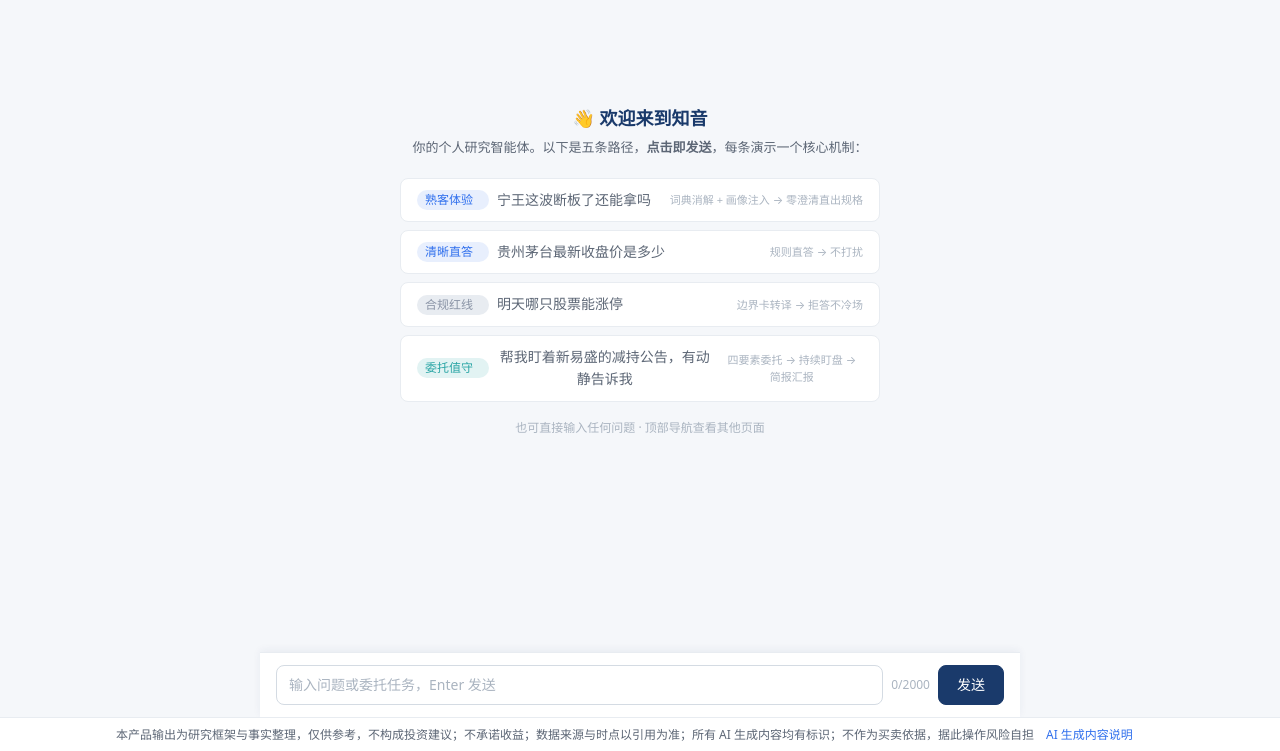
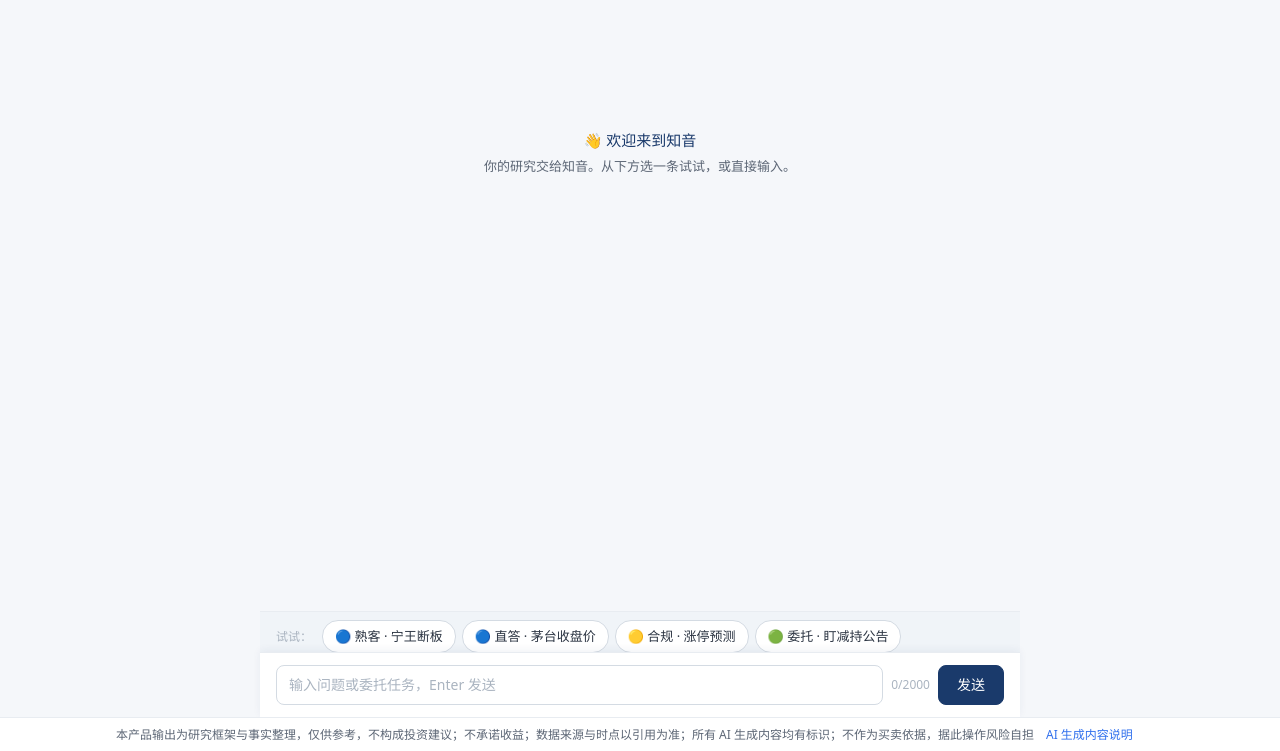
Before and after one commit to kiko401/zhiyin, a FastAPI app: template app/templates/chat.html in a window 1280 px wide. Shown: the part 49-800 px from the top of the page. Run offline with FastAPI, Linux system fonts and the light colour scheme; the template is opened without the code that fills it, so the values that code supplies are empty; parts of the project's set-up code (start-up, migrations or seed data) failed here and were passed over.

Commit message:
feat: 常驻建议条固定输入框上方（点击填入不自动发/始终可见可试多径）

```diff
--- a/app/static/style.css
+++ b/app/static/style.css
@@ -480,3 +480,38 @@ a { color: var(--c-primary); }
 body {
   padding-bottom: 90px;
 }
+
+/* demo suggestion bar above composer */
+.demo-bar {
+  position: fixed;
+  bottom: 90px;
+  left: 50%;
+  transform: translateX(-50%);
+  width: 100%;
+  max-width: 760px;
+  z-index: 15;
+  display: flex;
+  align-items: center;
+  gap: 6px;
+  padding: 8px 16px;
+  background: #f0f4f8;
+  border-top: 1px solid #e8ecf1;
+  overflow-x: auto;
+  white-space: nowrap;
+}
+.demo-bar .demo-chip {
+  display: inline-block;
+  padding: 5px 12px;
+  border: 1px solid #d4dbe3;
+  border-radius: 16px;
+  background: #fff;
+  cursor: pointer;
+  font-size: 13px;
+  color: #2b3442;
+  flex-shrink: 0;
+  transition: border-color 150ms, background 150ms;
+}
+.demo-bar .demo-chip:hover {
+  border-color: #1a3a6b;
+  background: #e8f0fa;
+}
--- a/app/templates/chat.html
+++ b/app/templates/chat.html
@@ -3,34 +3,16 @@
 <main class="container">
   <div id="stream" class="stream">
     <div class="empty-state" id="empty-state">
-      <div style="text-align:center;margin-bottom:20px;">
-        <p style="font-size:18px;font-weight:700;color:#1a3a6b;margin:0 0 4px;">👋 欢迎来到知音</p>
-        <p style="font-size:13px;color:#5c6675;margin:0;">你的个人研究智能体。以下是五条路径，<strong>点击即发送</strong>，每条演示一个核心机制：</p>
-      </div>
-      <div style="display:flex;flex-direction:column;gap:8px;max-width:480px;margin:0 auto;">
-        <div class="chip demo-chip" style="display:flex;align-items:center;gap:8px;padding:10px 16px;cursor:pointer;border:1px solid #e8ecf1;border-radius:8px;background:#fff;" onclick="sendDemo('宁王这波断板了还能拿吗')">
-          <span class="badge badge--fact" style="min-width:72px;text-align:center;">熟客体验</span>
-          <span style="font-size:14px;">宁王这波断板了还能拿吗</span>
-          <span style="font-size:11px;color:#aab4c0;margin-left:auto;">词典消解 + 画像注入 → 零澄清直出规格</span>
-        </div>
-        <div class="demo-chip" style="display:flex;align-items:center;gap:8px;padding:10px 16px;cursor:pointer;border:1px solid #e8ecf1;border-radius:8px;background:#fff;" onclick="sendDemo('贵州茅台最新收盘价是多少')">
-          <span class="badge badge--fact" style="min-width:72px;text-align:center;">清晰直答</span>
-          <span style="font-size:14px;">贵州茅台最新收盘价是多少</span>
-          <span style="font-size:11px;color:#aab4c0;margin-left:auto;">规则直答 → 不打扰</span>
-        </div>
-        <div class="demo-chip" style="display:flex;align-items:center;gap:8px;padding:10px 16px;cursor:pointer;border:1px solid #e8ecf1;border-radius:8px;background:#fff;" onclick="sendDemo('明天哪只股票能涨停')">
-          <span class="badge badge--inferred" style="min-width:72px;text-align:center;">合规红线</span>
-          <span style="font-size:14px;">明天哪只股票能涨停</span>
-          <span style="font-size:11px;color:#aab4c0;margin-left:auto;">边界卡转译 → 拒答不冷场</span>
-        </div>
-        <div class="demo-chip" style="display:flex;align-items:center;gap:8px;padding:10px 16px;cursor:pointer;border:1px solid #e8ecf1;border-radius:8px;background:#fff;" onclick="sendDemo('帮我盯着新易盛的减持公告，有动静告诉我')">
-          <span class="badge badge--stage" style="min-width:72px;text-align:center;">委托值守</span>
-          <span style="font-size:14px;">帮我盯着新易盛的减持公告，有动静告诉我</span>
-          <span style="font-size:11px;color:#aab4c0;margin-left:auto;">四要素委托 → 持续盯盘 → 简报汇报</span>
-        </div>
-      </div>
-      <p style="font-size:12px;color:#aab4c0;margin-top:16px;text-align:center;">也可直接输入任何问题 · 顶部导航查看其他页面</p>
+      <p style="text-align:center;font-size:15px;color:#1a3a6b;margin:24px 0 4px;">👋 欢迎来到知音</p>
+      <p style="text-align:center;font-size:13px;color:#5c6675;margin:0;">你的研究交给知音。从下方选一条试试，或直接输入。</p>
     </div>
+  </div>
+  <div id="demo-bar" class="demo-bar">
+    <span style="font-size:12px;color:#aab4c0;flex-shrink:0;margin-right:4px;">试试：</span>
+    <span class="demo-chip" onclick="fillInput('宁王这波断板了还能拿吗')" title="词典消解 + 画像注入 → 零澄清直出规格">🔵 熟客 · 宁王断板</span>
+    <span class="demo-chip" onclick="fillInput('贵州茅台最新收盘价是多少')" title="规则直答 → 不打扰">🔵 直答 · 茅台收盘价</span>
+    <span class="demo-chip" onclick="fillInput('明天哪只股票能涨停')" title="边界卡转译 → 拒答不冷场">🟡 合规 · 涨停预测</span>
+    <span class="demo-chip" onclick="fillInput('帮我盯着新易盛的减持公告，有动静告诉我')" title="四要素委托 → 持续盯盘 → 简报汇报">🟢 委托 · 盯减持公告</span>
   </div>
   <div id="composer" class="composer">
     <input class="composer-input form-input" type="text" maxlength="2000" placeholder="输入问题或委托任务，Enter 发送">
@@ -39,11 +21,11 @@
   </div>
 </main>
 <script>
-function sendDemo(text) {
+function fillInput(text) {
   var input = document.querySelector('.composer-input');
-  if (input) { input.value = text; input.dispatchEvent(new Event('input')); }
-  var btn = document.querySelector('.composer-send');
-  if (btn) btn.click();
+  if (input) { input.value = text; input.dispatchEvent(new Event('input')); input.focus(); }
+  var es = document.getElementById('empty-state');
+  if (es) es.style.display = 'none';
 }
 </script>
 {% endblock %}
```
